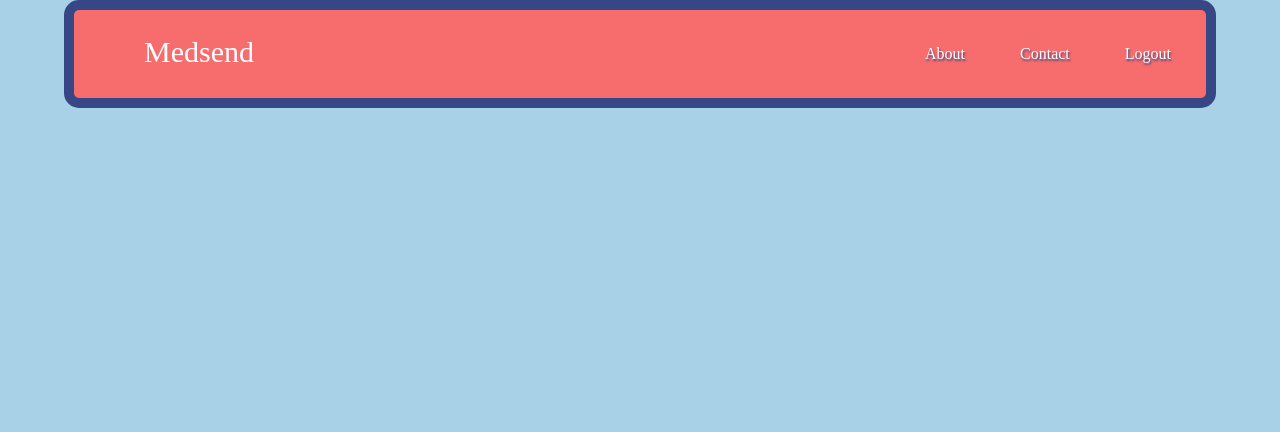
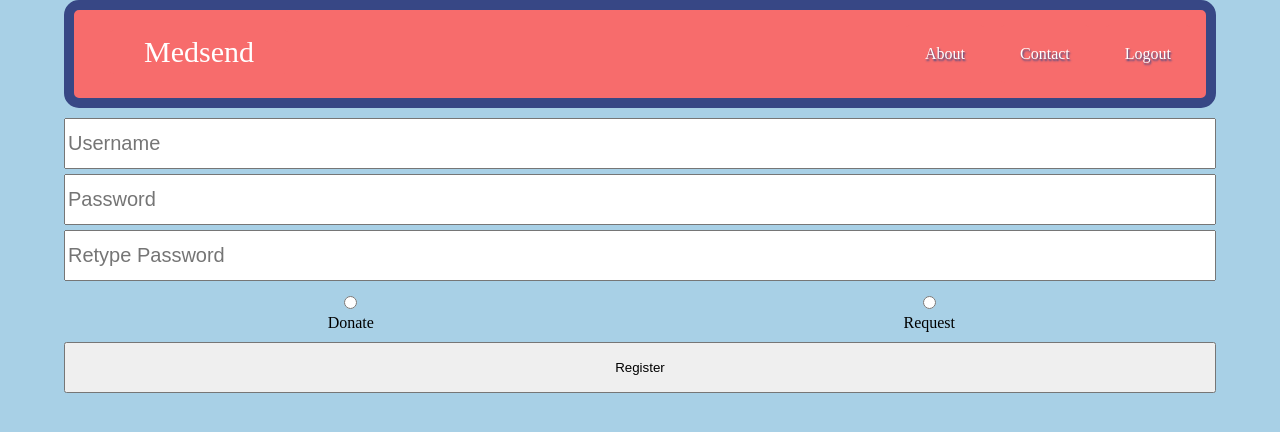
Before and after one commit to jmurp7385/medsend, a Flask app: page /new_account in a window 1280 px wide. Shown: the top 432 px of the page. Run offline with Flask 2, Linux system fonts and the light colour scheme.

Commit message:
updates - nav updates

```diff
--- a/app/app.py
+++ b/app/app.py
@@ -36,13 +36,15 @@ def login():
   password = request.form['password']
   if username == '' or password == '':
     return redirect('/')
-  orders = c.execute("SELECT type from users where username=? AND password=?",(username,password))
-  data = c.fetchall()[0][0]
+  orders = c.execute("SELECT id,type from users where username=? AND password=?",(username,password))
+  data = c.fetchall()
   print(data)
-  if data == "donor":
-    return redirect('/donor/1')
+  account_type = data[0][1]
+  userid = str(data[0][0])
+  if data[0][1] == "donor":
+    return redirect('/donor/'+userid)
   else:
-    return redirect('/donee/2')
+    return redirect('/donee/'+userid)
 
 @app.route('/contact')
 def contact():
@@ -52,9 +54,13 @@ def contact():
 def about():
   return render_template('about.html')
 
-@app.route('/new_account')
+@app.route('/new_account', methods=['GET'])
 def new_account():
   return render_template('new_account.html')
+
+@app.route('/new_account', methods=['POST'])
+def new_acc_login():
+  return redirect('/donor/3')
 
 @app.route('/donor/<userid>')
 def donor(userid):
--- /dev/null
+++ b/app/static/css/new_account.css
@@ -0,0 +1,54 @@
+.grid-wrapper {
+  display: grid;
+  grid-template-areas: "username username"
+                       "password password"
+                       "password2 password2"
+                       "donor donee"
+                       "register register";
+
+  grid-template-columns: repeat(2, 1fr);
+  grid-gap: 5px;
+  grid-template-rows: repeat(5,1fr);
+  grid-auto-rows: minmax(75px, 100px);
+}
+
+#username{
+  grid-area: username;
+}
+
+#password {
+  grid-area: password;
+}
+
+#password2 {
+  grid-area: password2;
+}
+
+#donor {
+  grid-area: donor;
+  margin-top: 5px;
+}
+
+#donee {
+  grid-area: donee;
+  margin-top: 5px;
+}
+
+#register {
+  grid-area: register;
+}
+
+input[type=text], input[type=password] {
+  font-size: 20px;
+}
+
+input[type=radio] {
+  display: block;
+  margin: auto;
+}
+
+p {
+  text-align: center;
+  padding: 0px;
+  margin: 5px;
+}
--- a/app/templates/new_account.html
+++ b/app/templates/new_account.html
@@ -5,7 +5,7 @@
   <title>MedSend</title>
   <!-- Custom CSS -->
   <link rel="stylesheet" href="{{ url_for('static', filename='css/style.css') }}">
-  <link rel="stylesheet" href="{{ url_for('static', filename='css/index.css') }}">
+  <link rel="stylesheet" href="{{ url_for('static', filename='css/new_account.css') }}">
 </head>
 <body>
  <!-- Nav Bar -->
@@ -17,3 +17,21 @@
       <li><a href="/about">About</a></li>
     </ul>
   </nav>
+
+  <form action="/new_account" method="post">
+    <div class="grid-wrapper">
+      <input type="text"     id="username"   placeholder="Username">
+      <input type="password" id="password"   placeholder="Password">
+      <input type="password" id="password2"  placeholder="Retype Password">
+      <div id="donor">
+        <input type="radio" id="donor" value="donor" name="Donate">
+        <p>Donate</p>
+      </div>
+      <div id="donee">
+        <input type="radio" id="donee" value="donee" name="Request">
+        <p>Request</p>
+      </div>
+      <input type="submit" id="register" value="Register">
+    </div>
+  </form>
+</body>
```
Also changed, not shown: app/db/database.db.
